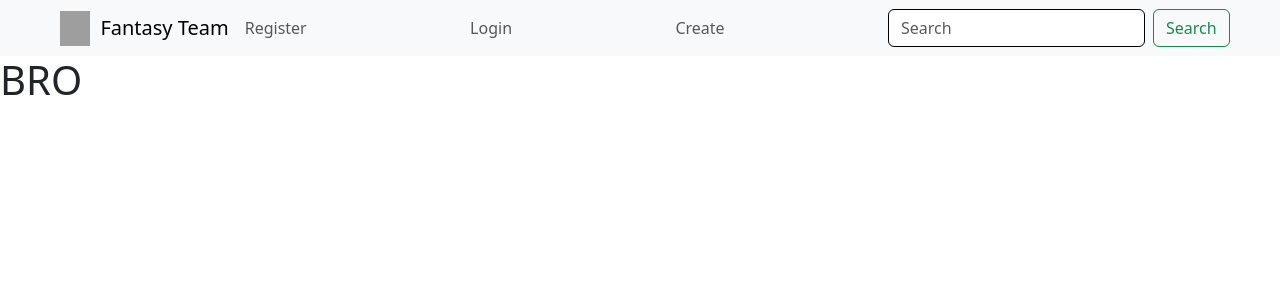
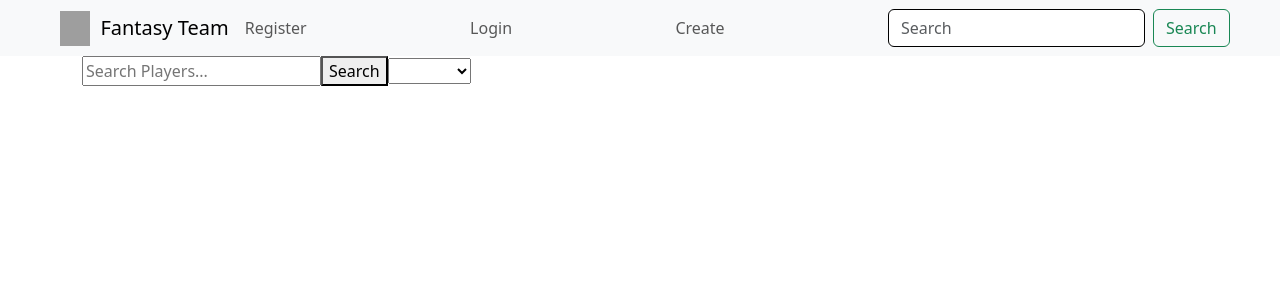
Before and after one commit to mgall021/SoccerPlayerFantasyManagerFrontEnd, an Angular app: page /create in a window 1280 px wide. Shown: the top 300 px of the page. Built offline with nearby package versions, Linux system fonts and the light colour scheme; grey boxes are pictures that could not be loaded.

Commit message:
create HTML format for create page

```diff
--- a/src/app/create/create.component.html
+++ b/src/app/create/create.component.html
@@ -1,46 +1,26 @@
-<!--
+<!-- create.html -->
 <div class="container">
-    <div class="row">
+  <!-- Search Bar -->
+  <div>
+    <input type="text" [(ngModel)]="searchQuery" placeholder="Search Players...">
+    <button (click)="searchPlayers()">Search</button>
+    <select [(ngModel)]="searchType">
+      <option value="name">Name</option>
+      <option value="country">Country</option>
+      <option value="position">Position</option>
+      <option value="team">Team</option>
+    </select>
+  </div>
 
-      <div class="col-md-3">
+  <!-- Results Section -->
+  <div *ngFor="let player of players">
+    {{ player.name }} - {{ player.position }} - {{ player.country }}
+    <button (click)="addPlayerToTeam(player.id)">Add to Team</button>
+  </div>
 
-        <div class="card mb-3">
-          <div class="card-header"> -->
-            <!-- Roster
-          </div>
-          <div class="card-body">
-
-            <ul class="list-group">
-              <li class="list-group-item" *ngFor="let player of userFantasyTeamPlayers">
-                {{ player.name }} -->
-                <!-- <button class="btn btn-danger btn-sm float-right" (click)="removePlayer(player.id)">Remove</button> -->
-              <!-- </li>
-            </ul>
-          </div>
-        </div>
-
-        <div class="card">
-          <div class="card-header">
-            Search for Players
-          </div>
-          <div class="card-body">
-            <div class="form-group">
-              <input type="text" class="form-control" placeholder="Player Name" [(ngModel)]="playerSearchTerm"> -->
-              <!-- <button class="btn btn-primary mt-2" (click)="searchPlayers()">Search</button> -->
-            <!-- </div> -->
-
-            <!-- <ul class="list-group">
-              <li class="list-group-item" *ngFor="let player of searchResults">
-                {{ player.name }} -->
-                <!-- <button class="btn btn-success btn-sm float-right" (click)="addPlayer(player.id)">Add to Roster</button> -->
-              <!-- </li>
-            </ul>
-          </div>
-        </div>
-      </div>
-
-      <div class="col-md-9">
-      </div>
-    </div> -->
-
-  <h1> BRO</h1>
+  <!-- My Team Section -->
+  <div *ngFor="let player of myTeam">
+    {{ player.name }} - {{ player.position }} - {{ player.country }}
+    <button (click)="removePlayerFromTeam(player.id)">Remove from Team</button>
+  </div>
+</div>
```
